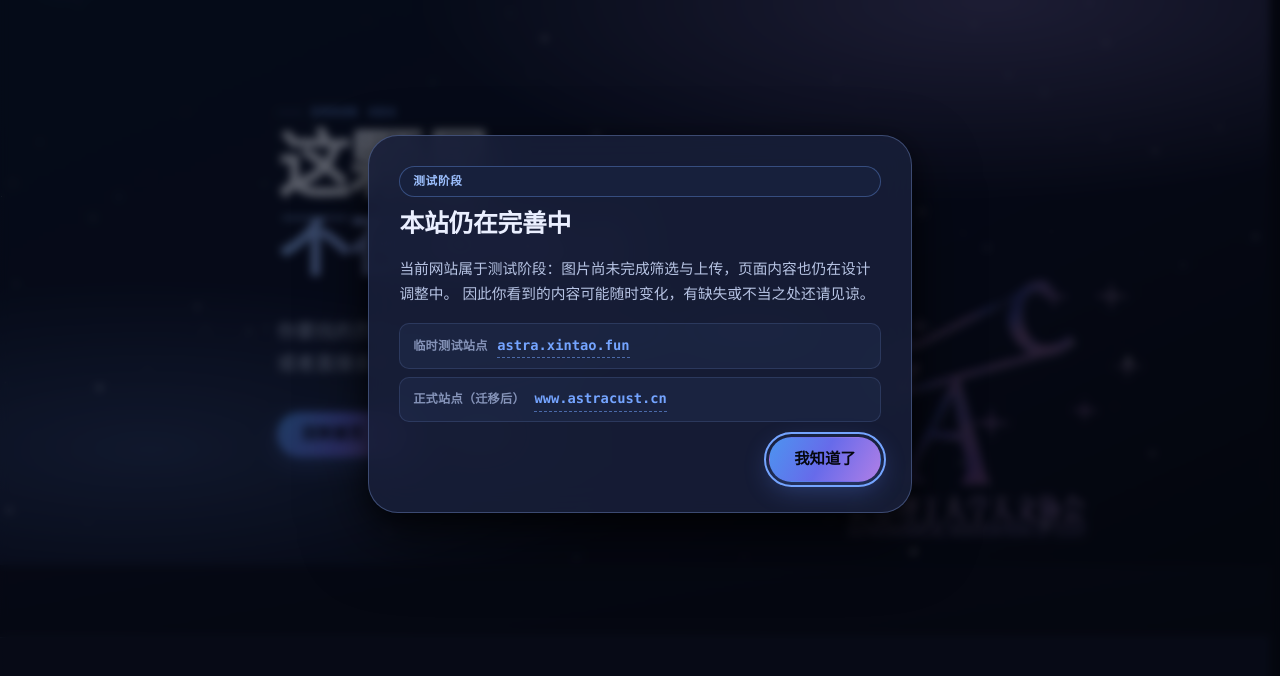
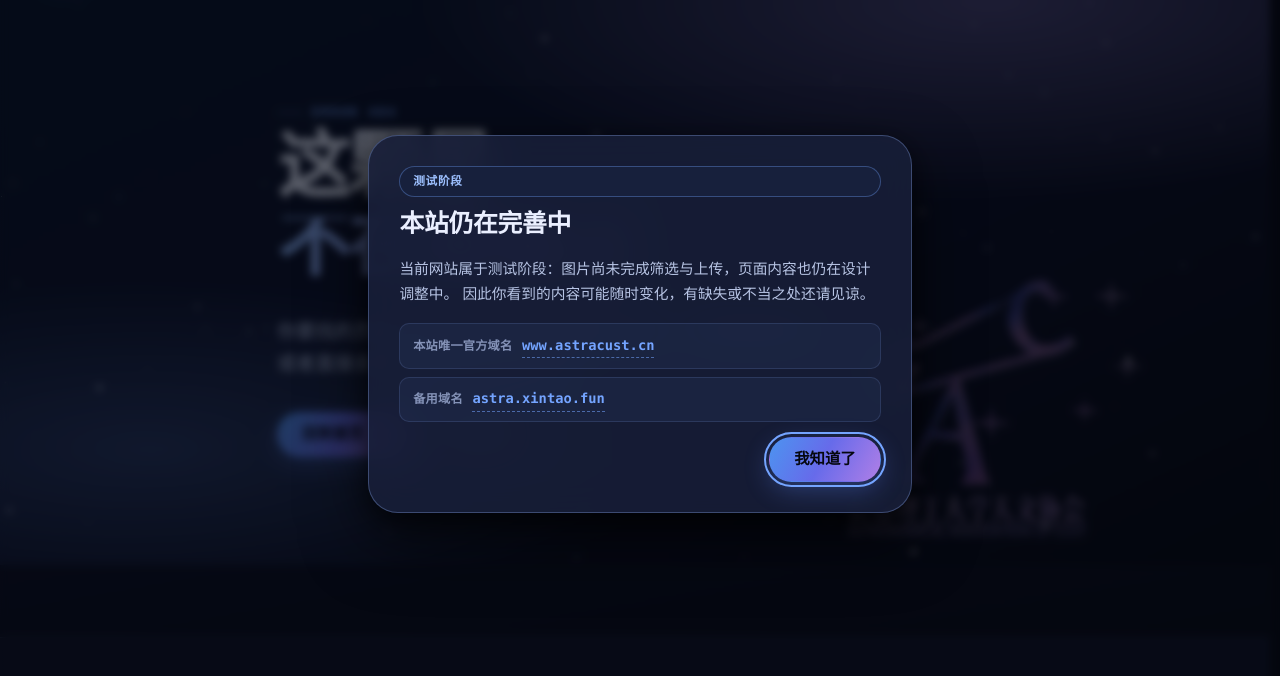
Before and after one commit to xintao0312/Astronomical-Association-CUST, a website: page 404.html in a window 1280 px wide. Shown: the part 76-752 px from the top of the page. Drawn offline with Linux system fonts and the light colour scheme.

Commit message:
26.1023 style: 公告弹窗补充域名说明

```diff
--- a/404.html
+++ b/404.html
@@ -329,12 +329,12 @@
       </p>
       <ul class="notice__links">
         <li>
-          <span class="notice__links-label">临时测试站点</span>
-          <a href="https://astra.xintao.fun" rel="noopener">astra.xintao.fun</a>
+          <span class="notice__links-label">本站唯一官方域名</span>
+          <a href="https://www.astracust.cn" rel="noopener">www.astracust.cn</a>
         </li>
         <li>
-          <span class="notice__links-label">正式站点（迁移后）</span>
-          <a href="https://www.astracust.cn" rel="noopener">www.astracust.cn</a>
+          <span class="notice__links-label">备用域名</span>
+          <a href="https://astra.xintao.fun" rel="noopener">astra.xintao.fun</a>
         </li>
       </ul>
     </div>
```
Also changed, not shown: about.html (+4 -4 lines), activities.html (+4 -4 lines), gallery.html (+4 -4 lines), index.html (+4 -4 lines), tools/build.mjs (+4 -4 lines).
